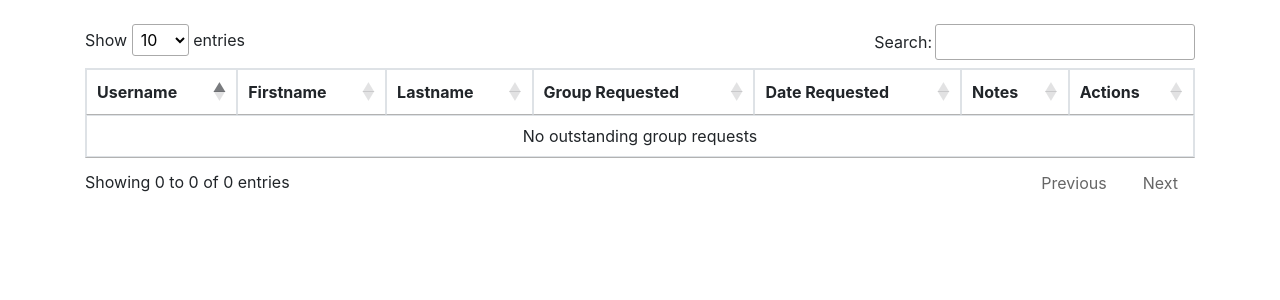
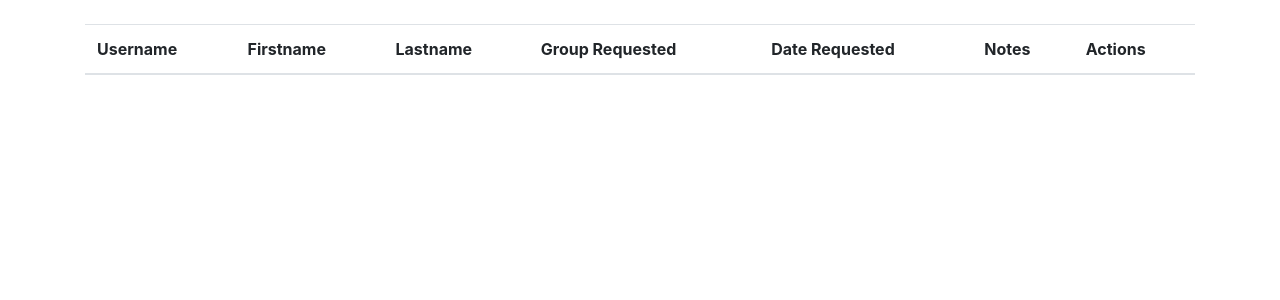
Before and after one commit to birdspotter-project/COS397, a Django app: template birdspotter/birdspotter/templates/group_requests.html in a window 1280 px wide. Shown: the part 56-356 px from the top of the page. Run offline with Django 3.2, Linux system fonts and the light colour scheme; the template is opened without the code that fills it, so the values that code supplies are empty; the visitor is signed in with stand-in values (Sample User, id 1); some libraries are stand-ins or nearby versions.

Commit message:
Accounts: Update group requests table
Update group requests table to use basic bootstrap table instead of datatable

```diff
--- a/birdspotter/birdspotter/templates/group_requests.html
+++ b/birdspotter/birdspotter/templates/group_requests.html
@@ -3,17 +3,17 @@
 {% load template_utilities %}
 <body>
     <div class="container mt-4">
-        <table id="group-requests" class="table table-bordered dt-responsive nowrap" style="width:100%">
+        <table id="group-requests" class="table table-outlined" style="width:100%">
             <thead>
                 <tr>
                     <!-- <th class="details-control sorting_disabled"></th"> -->
-                        <th>Username</th>
-                        <th>Firstname</th>
-                        <th>Lastname</th>
-                        <th>Group Requested</th>
-                        <th>Date Requested</th>
-                        <th>Notes</th>
-                        <th>Actions</th>
+                        <th scope="col">Username</th>
+                        <th scope="col">Firstname</th>
+                        <th scope="col">Lastname</th>
+                        <th scope="col">Group Requested</th>
+                        <th scope="col">Date Requested</th>
+                        <th scope="col">Notes</th>
+                        <th scope="col">Actions</th>
                     </tr>
                 </thead>
                 <tbody>
@@ -60,8 +60,10 @@
 
             </table>
         </div>
-        <script type="text/javascript" charset="utf8"
+        <!-- <script type="text/javascript" charset="utf8"
         src="https://cdn.datatables.net/1.10.22/js/jquery.dataTables.js"></script>
+            }); -->
+
         <script type="text/javascript">
         var funcs = {
             approve: function(request_id) {
@@ -92,42 +94,6 @@
             const data = $.parseJSON($(this).attr('data-button'));
             funcs[data.func](data.request_id)
         });
-
-        </script>
-        <script>
-        $(document).ready(function () {
-            var table = $('#group-requests').DataTable({
-                "language": {"emptyTable": "No outstanding group requests"}
-            });
-            $('#group-requests tbody').on('click', 'td', function () {
-                var tr = $(this).closest('tr');
-                if (!(tr.hasClass('childRowData') || $(this).hasClass('details-control'))) {
-                    if (tr.hasClass('selected')) {
-                        tr.removeClass('selected');
-                        $(".dataset-action").addClass('disabled')
-                    } else {
-                        table.$('tr.selected').removeClass('selected');
-                        tr.addClass('selected');
-                        $(".dataset-action").removeClass('disabled')
-                    }
-                }
-            });
-        // Add event listener for opening and closing details
-        $('#group-requests tbody').on('click', 'td.details-control', function () {
-            var tr = $(this).closest('tr');
-            var row = table.row(tr);
-
-            if (row.child.isShown()) {
-                // This row is already open - close it
-                row.child.hide();
-                tr.removeClass('shown');
-            } else {
-                // Open this row
-                row.child("<label for='metadata'>Metadata:<label><textarea id='metadata'>default value</textarea>", "childRowData").show();
-                tr.addClass('shown');
-            }
-        });
-    });
         </script>
     </body>
     {% endblock %}
```
